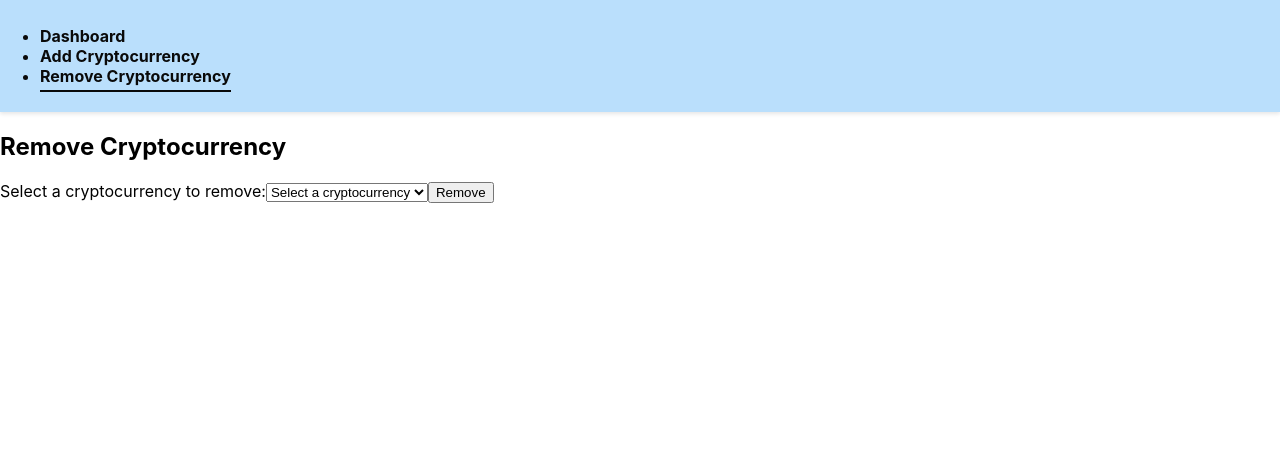
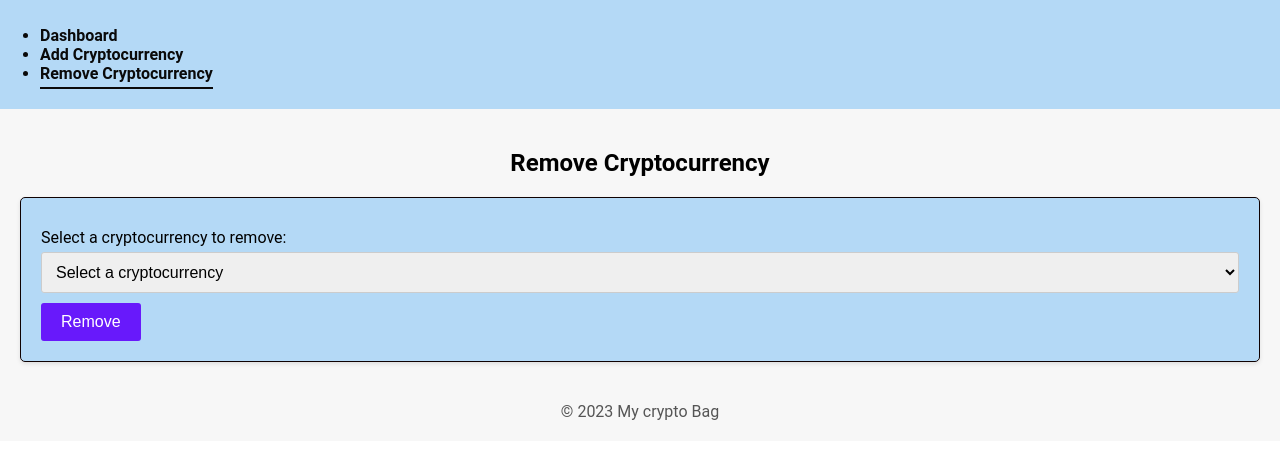
Before and after one commit to chino702/my-crypto-bag, a React (Create React App) app: page /remove-crypto in a window 1280 px wide. Shown: the top 458 px of the page. Built offline with nearby package versions, Linux system fonts and the light colour scheme; data requests are answered from the project's data file.

Commit message:
created a RemoveCryptoForm.css file to stylize my remove crypto form file

```diff
--- a/src/Components/App.css
+++ b/src/Components/App.css
@@ -1,3 +1,8 @@
+.app-container {
+    background-color: #f7f7f7;
+    font-family: 'Roboto', sans-serif;
+  }
+
 .dashboard-container {
     padding: 20px;
     background-color: #f7f7f7;
--- a/src/Components/App.js
+++ b/src/Components/App.js
@@ -4,9 +4,11 @@ import Dashboard from "./Dashboard";
 import AddCryptoForm from "./AddCryptoForm";
 import NavBar from "./NavBar";
 import RemoveCryptoForm from "./RemoveCryptoForm";
+import "./App.css";
 
 function App() {
   return (
+    <div className="app-container">
     <Router>
       <NavBar />
        <Routes>
@@ -15,7 +17,11 @@ function App() {
         <Route path="/remove-crypto" element={<RemoveCryptoForm />} />
         <Route path="/" element={<Navigate to="/dashboard" />} />
        </Routes>
+        <div className="footer">
+           &copy; 2023 My crypto Bag
+        </div>
       </Router>
+    </div>
   );
 }
 
--- a/src/Components/Dashboard.js
+++ b/src/Components/Dashboard.js
@@ -33,10 +33,7 @@ function Dashboard() {
             </div>
           </div>
         ))}
-      </div>
-      <div className="footer">
-        <p>&copy; 2023 My Crypto Bag</p>
-      </div>
+        </div>
     </div>
   );
 }
--- /dev/null
+++ b/src/Components/RemoveCryptoForm.css
@@ -0,0 +1,59 @@
+.remove-crypto-container {
+    padding: 20px;
+    background-color: #f7f7f7;
+    font-family: 'Roboto', sans-serif;
+    text-align: center;
+  }
+
+  .remove-crypto-form {
+    margin-top: 20px;
+    padding: 20px;
+    background-color: #068af546;
+    border: 1px solid #100202;
+    border-radius: 5px;
+    box-shadow: 0 2px 4px rgba(0, 0, 0, 0.1);
+    transition: transform 0.2s ease-in-out;
+  }
+
+  .remove-crypto-form:hover {
+    transform: scale(1.03);
+  }
+
+  .remove-crypto-form h2 {
+    margin: 0;
+    font-size: 1.5rem;
+    font-style: italic;
+    font-size: medium;
+    text-align: left;
+  }
+
+  .remove-crypto-form label {
+    display: block;
+    margin-top: 10px;
+    text-align: left;
+  }
+
+  .remove-crypto-form select {
+    width: 100%;
+    padding: 10px;
+    border: 1px solid #ccc;
+    border-radius: 3px;
+    margin-top: 5px;
+    font-size: 1rem;
+  }
+
+  .remove-crypto-form button {
+    display: block;
+    margin-top: 10px;
+    padding: 10px 20px;
+    background-color: #6819fb;
+    color: white;
+    border: none;
+    border-radius: 3px;
+    font-size: 1rem;
+    cursor: pointer;
+  }
+
+  .remove-crypto-form button:hover {
+    background-color: #5b16e6;
+  }
--- a/src/Components/RemoveCryptoForm.js
+++ b/src/Components/RemoveCryptoForm.js
@@ -1,4 +1,5 @@
 import React, { useState, useEffect } from "react";
+import "./RemoveCryptoForm.css";
 
 function RemoveCrypto() {
 
@@ -30,11 +31,15 @@ function RemoveCrypto() {
   };
 
   return (
-    <div>
+    <div className="remove-crypto-container">
       <h2>Remove Cryptocurrency</h2>
-      <form onSubmit={handleRemoveCrypto}>
+      <form className="remove-crypto-form" onSubmit={handleRemoveCrypto}>
         <label>Select a cryptocurrency to remove:</label>
-        <select value={selectedCrypto} onChange={handleCryptoChange}>
+        <select
+          value={selectedCrypto}
+          onChange={handleCryptoChange}
+          className="crypto-select"
+        >
           <option value="" disabled>
             Select a cryptocurrency
           </option>
@@ -44,7 +49,9 @@ function RemoveCrypto() {
             </option>
           ))}
         </select>
-        <button type="submit">Remove</button>
+        <button type="submit" className="crypto-remove-button"> {/* Apply the CSS class to the button */}
+          Remove
+        </button>
       </form>
     </div>
   );
```
Lines whose indentation alone changed are shown as unchanged.
